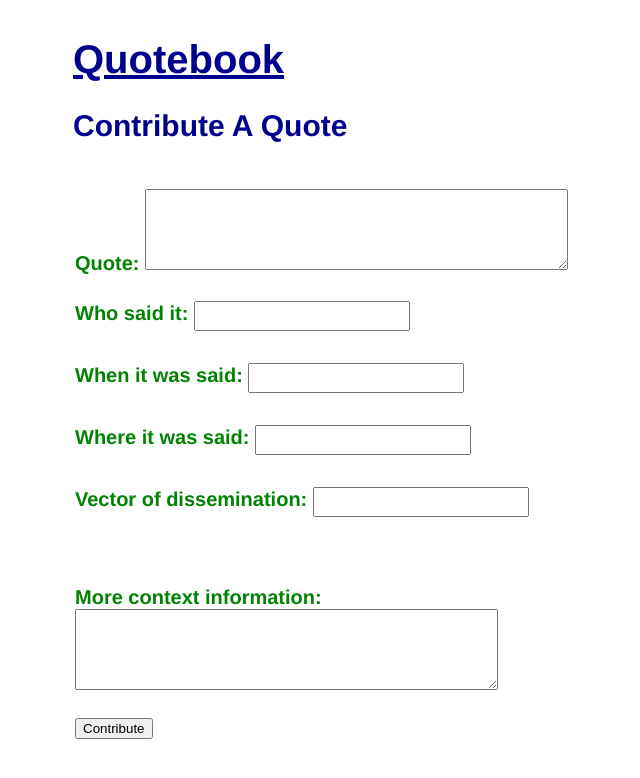
After one commit to amminer/cloud-final-quotebook, a Flask app: page /contribute in a window 1280 px wide. The commit adds this page. Shown: the top 778 px of the page, without its empty margins (315-955 px from the left). Run offline with Flask 3, Linux system fonts and the light colour scheme.

Commit message:
This commit is a little large for my liking but... added contribute & history views + presenters, connected to dummy model changed index to fulfil hw2 requirements. Next up is sqlite3 replacing the dummy model.

```diff
--- a/hw2/app.py
+++ b/hw2/app.py
@@ -18,21 +18,30 @@ REQUIREMENTS:
 import flask
 from flask.views import MethodView
 from index import Index
-#from contribute import Contribute # TODO
+from history import History
+from contribute import Contribute
 
-app = flask.Flask(__name__)
 
-app.add_url_rule(
+APP = flask.Flask(__name__)
+
+
+APP.add_url_rule(
     rule='/',
     view_func=Index.as_view('index'),
     methods=['GET']
 )
 
-#app.add_url_rule( # TODO
-    #endpoint='/contribute',
-    #view_func=Contribute.as_view('contribute'),
-    #methods=['GET','POST']
-#)
+APP.add_url_rule(
+    rule='/contribute',
+    view_func=Contribute.as_view('contribute'),
+    methods=['GET','POST']
+)
+
+APP.add_url_rule(
+    rule='/history',
+    view_func=History.as_view('history'),
+    methods=['GET']
+)
 
 if __name__ == '__main__':
-    app.run(host='0.0.0.0', port=8000, debug=True)
+    APP.run(host='0.0.0.0', port=8000, debug=True)
--- a/hw2/contribute.py
+++ b/hw2/contribute.py
@@ -2,4 +2,25 @@
 TODO docs
 """
 
-# TODO implementation
+from flask import render_template, redirect, request, url_for
+from flask.views import MethodView
+from data_model import get_model
+from lib.quote import Quote
+
+
+class Contribute(MethodView):
+    def get(self):
+        return render_template('contribute.html')
+
+    def post(self):
+        model = get_model()
+        quote = Quote(
+            quote=request.form['quote'],
+            who=request.form['who'],
+            when=request.form['when'],
+            where=request.form['where'],
+            how=request.form['how'],
+            context=request.form['context']
+        )
+        model.insert(quote)
+        return redirect(url_for('history'))
--- a/hw2/data_model/model_sqlite3.py
+++ b/hw2/data_model/model_sqlite3.py
@@ -21,5 +21,5 @@ class Model(BaseModel):
         ] # TODO
 
 
-    def insert(self):
+    def insert(self, quote: Quote):
         return None # TODO
--- a/hw2/static/style.css
+++ b/hw2/static/style.css
@@ -1,6 +1,6 @@
 body       { font-family: "Helvetica", sans-serif; font-size: 20px; color: #008303; }
 a, h1, h2  { color: #00008F; }
-form       { margin:.1em auto; padding:.1em; width: 400px; border: 1px }
+form       { margin:.1em auto; padding:.1em; width: 504px; border: 1px }
 .heading  { font-weight: bold; }
 .page      { margin:.1em auto; padding:.1em; width: 504px;  }
 .entry     { margin-bottom: 2em; padding-bottom: 2em; border-bottom: 1px solid #888; }
--- /dev/null
+++ b/hw2/templates/contribute.html
@@ -0,0 +1,16 @@
+{% extends "layout.html" %}
+{% block content %}
+    <h2>Contribute A Quote</h2>
+    <form action="{{ url_for('contribute') }}" method=post>
+        <p class="heading">Quote:
+        <textarea rows=5 cols=50 name=quote></textarea></p>
+        <p class="heading">Who said it: <input type=text name=who></p>
+        <p class="heading">When it was said: <input type=text name=when></p>
+        <p class="heading">Where it was said: <input type=text name=where></p>
+        <p class="heading">Vector of dissemination: <input type=text name=how></p>
+        <br/>
+        <p class="heading">More context information:
+        <textarea rows=5 cols=50 name=context></textarea></p>
+        <p><input type=submit value=Contribute></p>
+    </form>
+{% endblock %}
--- a/hw2/templates/layout.html
+++ b/hw2/templates/layout.html
@@ -3,6 +3,9 @@
 <title>Quotebook</title>
 <link rel=stylesheet type=text/css href="{{ url_for('static', filename='style.css') }}">
 <div class=page>
+    <a href='/'>
+        <h1>Quotebook</h1>
+    </a>
     {% block content %}{% endblock %}
 </div>
 </html>
```
Also changed, not shown: hw2/history.py (added, +15 -0 lines), hw2/index.py (+7 -4 lines), hw2/templates/history.html (added, +17 -0 lines), hw2/templates/index.html (+5 -14 lines).
